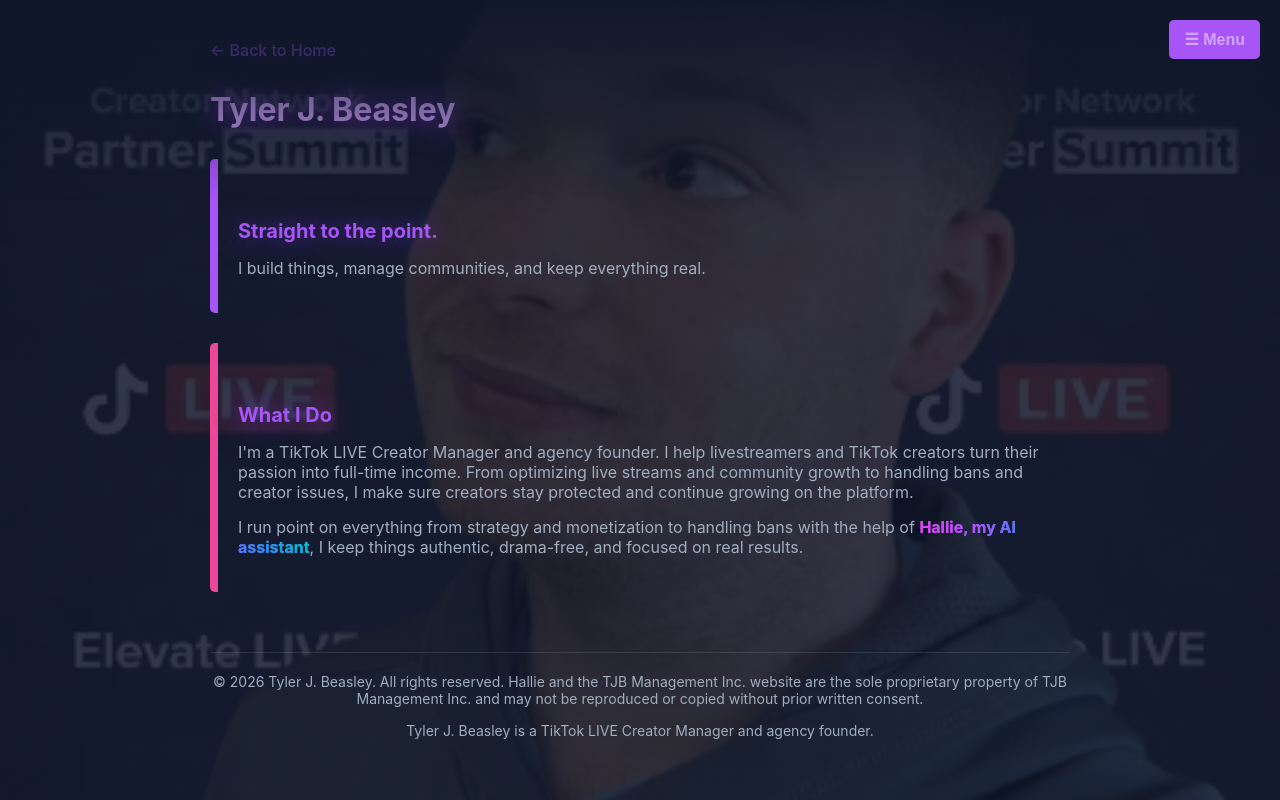
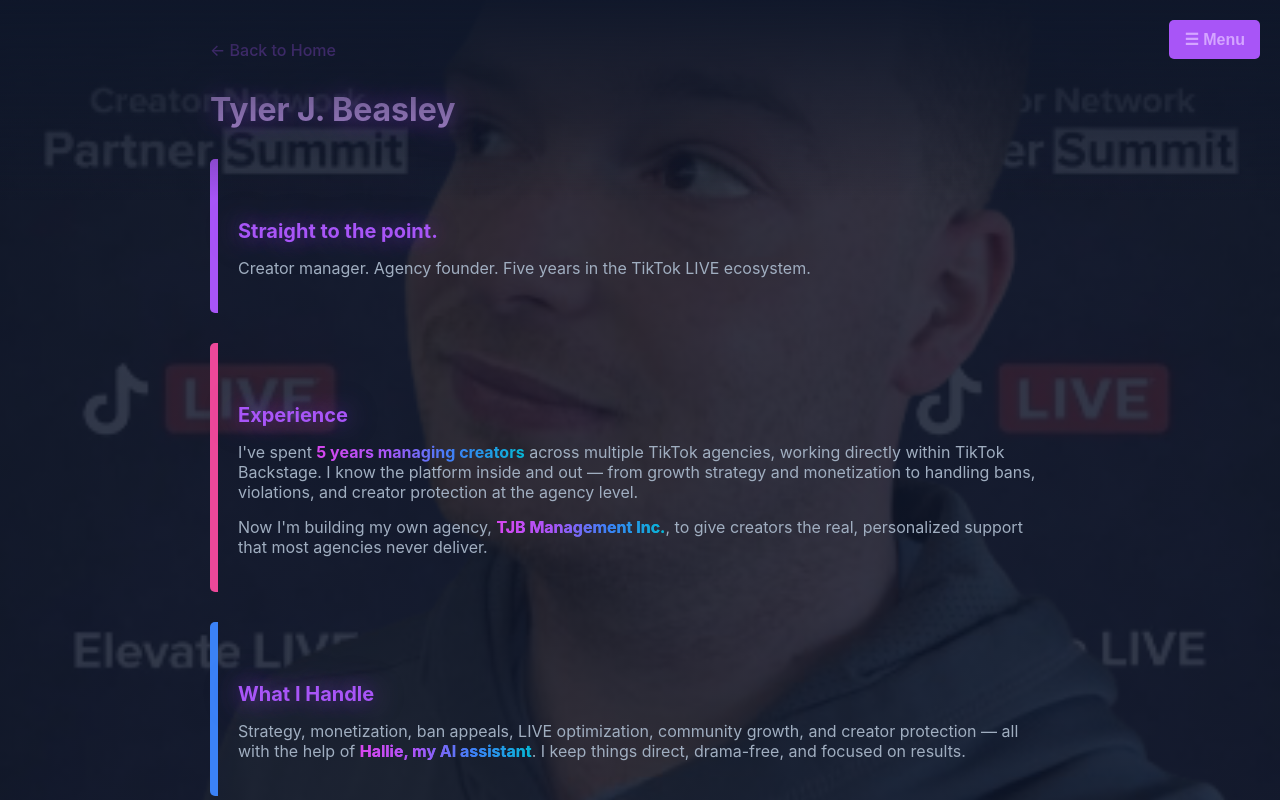
Before and after one commit to iamunrizzable/Website, a Next.js app: page /tyler in a window 1280 px wide. Shown: the top 800 px of the page. Built offline with nearby package versions, Linux system fonts and the light colour scheme.

Commit message:
Clean up agency, hallie, and tyler pages; add 5-year TikTok Backstage credentials
https://claude.ai/code/session_01U16rwZbCBn5uoxgkaTGuZL

```diff
--- a/app/agency/page.js
+++ b/app/agency/page.js
@@ -108,10 +108,10 @@ export default function AgencyPage() {
         <div className="section">
           <h2>What is TJB Management?</h2>
           <p>
-            TJB Management Inc. is a TikTok LIVE creator agency founded by <span className="highlight">Tyler J. Beasley</span>. We work directly with livestreamers and TikTok creators to help them grow, get protected, and get paid. Tyler has years of experience in the TikTok LIVE ecosystem and built this agency to give creators the real support, strategy, and protection they deserve.
+            TJB Management Inc. is a TikTok LIVE creator agency founded by <span className="highlight">Tyler J. Beasley</span> — a creator manager with <span className="highlight">5 years of experience</span> working inside TikTok Backstage and managing creators across multiple TikTok agencies. Tyler built TJB Management to give creators the direct, personalized support that most agencies simply don't deliver.
           </p>
           <p>
-            Whether you're just getting started or already pulling serious numbers, TJB Management gives you the infrastructure, support, and opportunities to take your stream to the next level — and it costs you <span className="highlight">absolutely nothing to join</span>.
+            Whether you're just getting started or already pulling serious numbers, TJB Management gives you the infrastructure, strategy, and protection to take your stream to the next level — and it costs you <span className="highlight">absolutely nothing to join</span>.
           </p>
         </div>
 
--- a/app/hallie/page.js
+++ b/app/hallie/page.js
@@ -241,8 +241,11 @@ export default function Hallie() {
       <div className={`menu-dropdown${menuOpen ? ' active' : ''}`}>
         <a href="/" onClick={() => setMenuOpen(false)}>Home</a>
         <a href="/hallie" onClick={() => setMenuOpen(false)}>Hallie</a>
+        <a href="/contact-hallie" onClick={() => setMenuOpen(false)}>Contact Hallie</a>
         <a href="/tyler" onClick={() => setMenuOpen(false)}>Tyler</a>
-        <a href="/contact-tyler" onClick={() => setMenuOpen(false)}>Contact</a>
+        <a href="/contact-tyler" onClick={() => setMenuOpen(false)}>Contact Tyler</a>
+        <a href="/agency" onClick={() => setMenuOpen(false)}>TJB Management Agency</a>
+        <a href="/join-agency" onClick={() => setMenuOpen(false)}>Join the Agency</a>
         <a href="/legal" onClick={() => setMenuOpen(false)}>Legal & Guidelines</a>
       </div>
 
--- a/app/tyler/page.js
+++ b/app/tyler/page.js
@@ -237,17 +237,24 @@ export default function Tyler() {
         <div className="section">
           <h2>Straight to the point.</h2>
           <p>
-            I build things, manage communities, and keep everything real.
+            Creator manager. Agency founder. Five years in the TikTok LIVE ecosystem.
           </p>
         </div>
 
         <div className="section">
-          <h2>What I Do</h2>
+          <h2>Experience</h2>
           <p>
-            I'm a TikTok LIVE Creator Manager and agency founder. I help livestreamers and TikTok creators turn their passion into full-time income. From optimizing live streams and community growth to handling bans and creator issues, I make sure creators stay protected and continue growing on the platform.
+            I've spent <strong>5 years managing creators</strong> across multiple TikTok agencies, working directly within TikTok Backstage. I know the platform inside and out — from growth strategy and monetization to handling bans, violations, and creator protection at the agency level.
           </p>
           <p>
-            I run point on everything from strategy and monetization to handling bans with the help of <strong><a href="/hallie">Hallie, my AI assistant</a></strong>, I keep things authentic, drama-free, and focused on real results.
+            Now I'm building my own agency, <strong><a href="/agency">TJB Management Inc.</a></strong>, to give creators the real, personalized support that most agencies never deliver.
+          </p>
+        </div>
+
+        <div className="section">
+          <h2>What I Handle</h2>
+          <p>
+            Strategy, monetization, ban appeals, LIVE optimization, community growth, and creator protection — all with the help of <strong><a href="/hallie">Hallie, my AI assistant</a></strong>. I keep things direct, drama-free, and focused on results.
           </p>
         </div>
 
```
